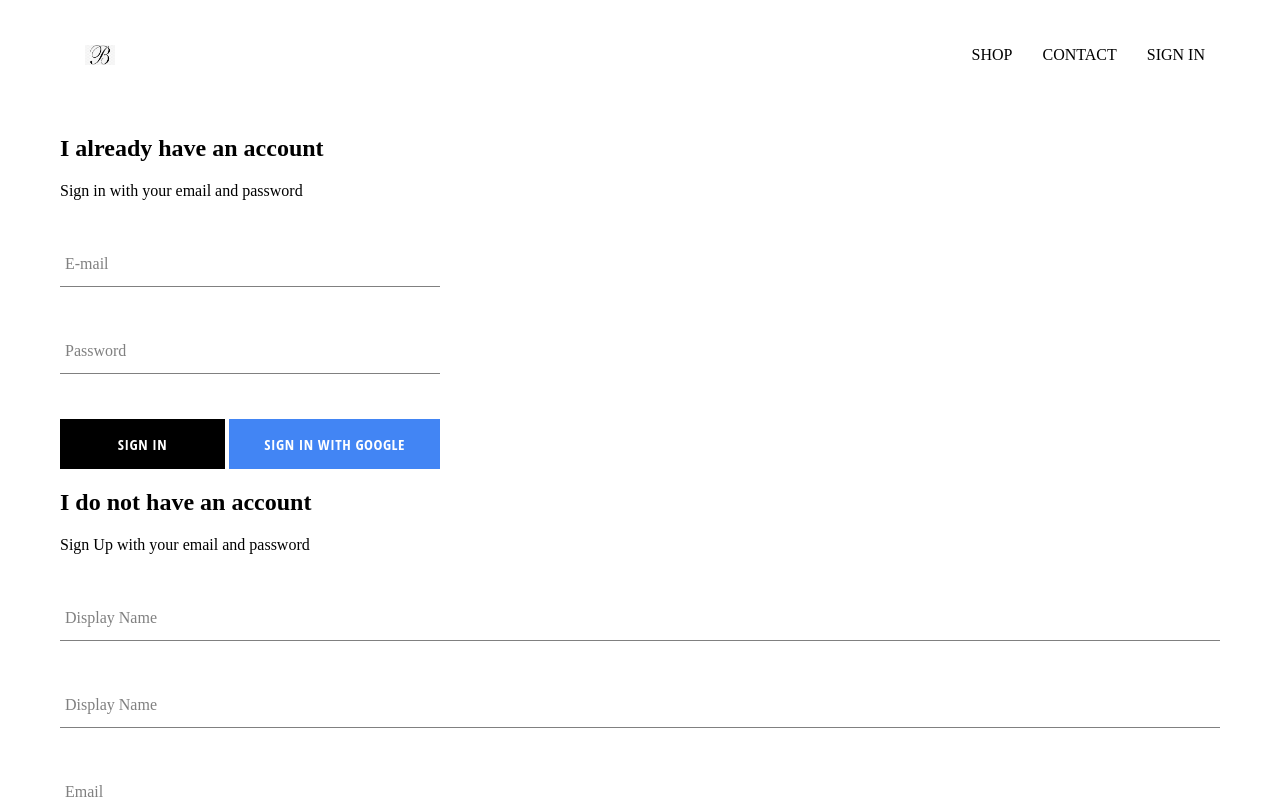
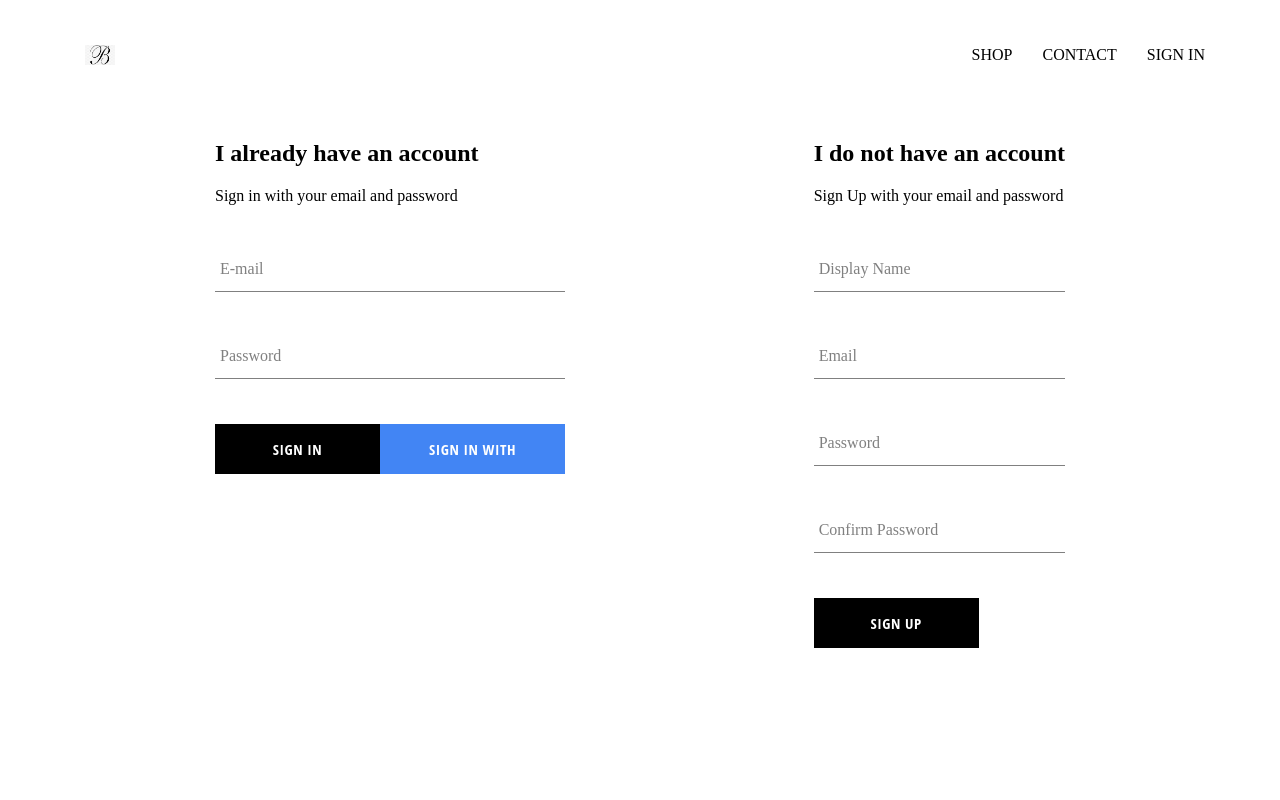
Before and after one commit to Thewa55/Brook-Clothes, a React (Create React App) app: page /signin in a window 1280 px wide. Shown: the top 800 px of the page. Built offline with nearby package versions, Linux system fonts and the light colour scheme; no server answers; a web font is replaced by a local one.

Commit message:
Enabled users to sign in with email and added styling to sign in page

```diff
--- a/src/components/sign-in/sign-in.style.scss
+++ b/src/components/sign-in/sign-in.style.scss
@@ -1,5 +1,5 @@
 .sign-in {
-    width: 35vw;
+    width: 350px;
     display: flex;
     flex-direction:column;
 
--- a/src/components/sign-up/sign-up.component.jsx
+++ b/src/components/sign-up/sign-up.component.jsx
@@ -55,14 +55,6 @@ const SignUp = () => {
                   onChange={handleChange}
                   label='Display Name'
                   required
-                />
-                <FormInput
-                  type='text'
-                  name='displayName'
-                  value={displayName}
-                  onChange={handleChange}
-                  label='Display Name'
-                  required
                 ></FormInput>
                 <FormInput
                   type='email'
--- a/src/components/sign-up/sign-up.style.scss
+++ b/src/components/sign-up/sign-up.style.scss
@@ -1,7 +1,7 @@
 .sign-in {
     display: flex;
     flex-direction: column;
-    width: 380px;
+    width: 350px;
 
     .title{
         margin: 10px 0;
--- a/src/pages/sign-in-and-sign-up/sign-in-and-sign-up.style.scss
+++ b/src/pages/sign-in-and-sign-up/sign-in-and-sign-up.style.scss
@@ -0,0 +1,6 @@
+.sign-in-and-sign-up{
+    width: 850px;
+    display: flex;
+    justify-content: space-between;
+    margin: 30px auto;
+}
```
